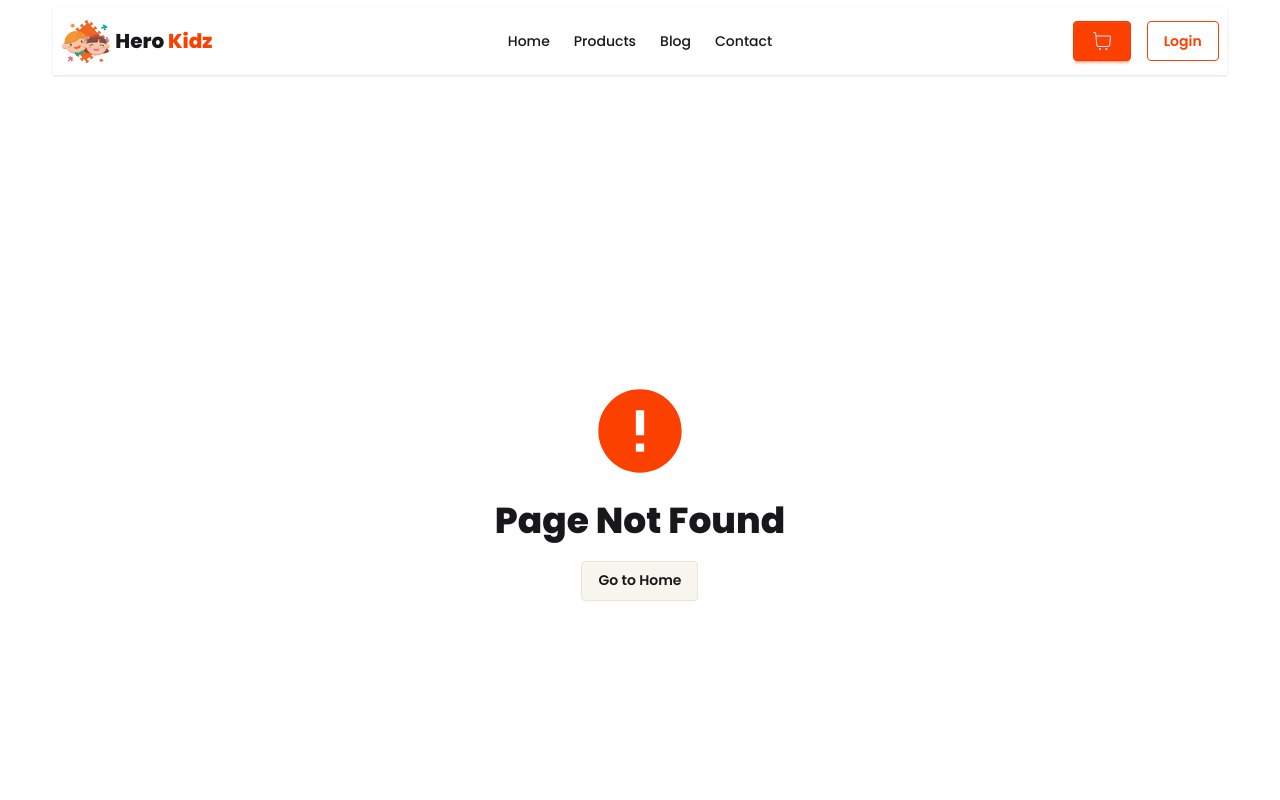
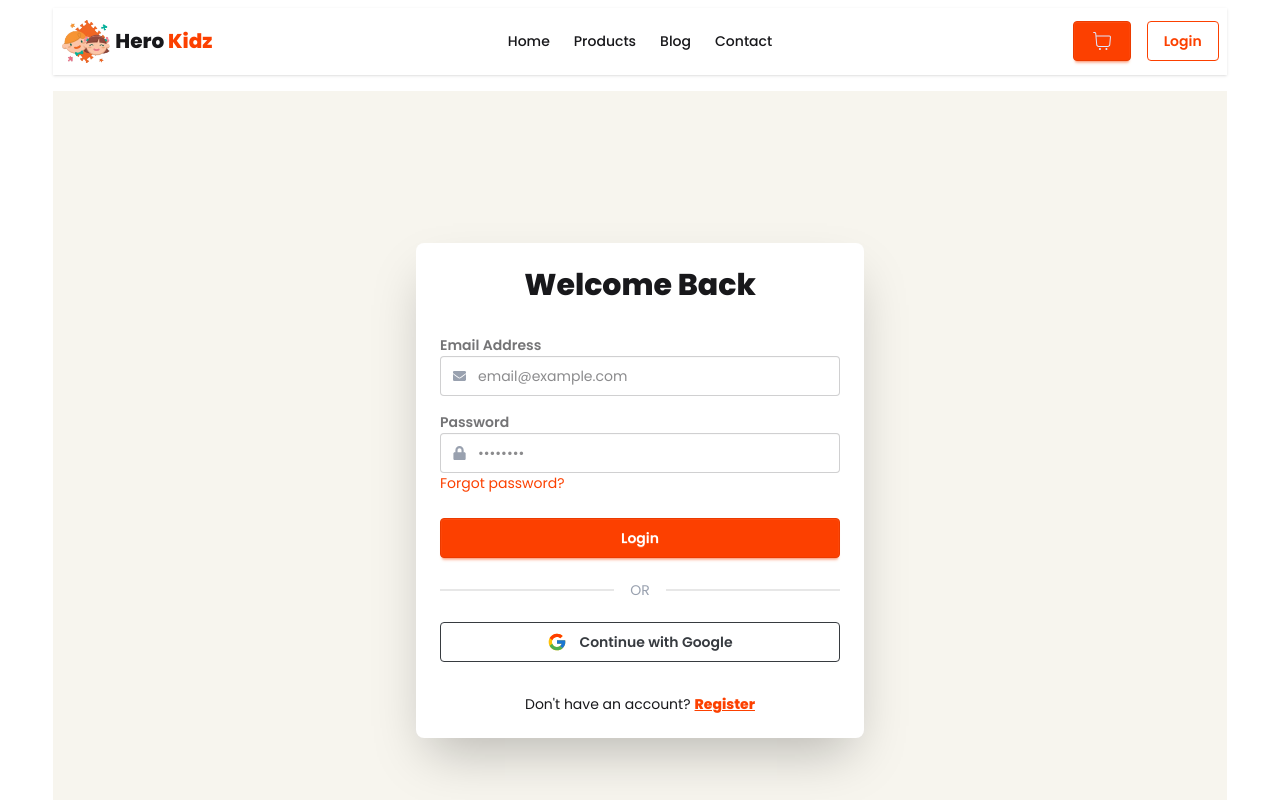
Before and after one commit to naims6/Hero-Kidz, a Next.js app: page /login in a window 1280 px wide. Before the commit this address had no page. Shown: the top 800 px of the page. Built offline with nearby package versions, Linux system fonts and the light colour scheme.

Commit message:
add: cart button and install next auth

```diff
--- a/package.json
+++ b/package.json
@@ -13,6 +13,7 @@
     "daisyui": "^5.5.14",
     "mongodb": "^7.0.0",
     "next": "16.1.1",
+    "next-auth": "^4.24.13",
     "react": "19.2.3",
     "react-dom": "19.2.3",
     "react-icons": "^5.5.0"
--- /dev/null
+++ b/src/app/(auth)/login/page.tsx
@@ -0,0 +1,63 @@
+"use client"
+import { FcGoogle } from 'react-icons/fc';
+import { FaEnvelope, FaLock } from 'react-icons/fa';
+import Link from 'next/link';
+
+const LoginPage = () => {
+  return (
+    <div className="min-h-screen flex items-center justify-center bg-base-200 px-4">
+      <div className="card w-full max-w-md bg-base-100 shadow-2xl">
+        <div className="card-body">
+          <h2 className="text-center text-3xl font-bold mb-6">Welcome Back</h2>
+
+          <form className="space-y-4">
+            {/* Email Input */}
+            <div className="form-control">
+              <label className="label">
+                <span className="label-text font-semibold">Email Address</span>
+              </label>
+              <div className="input w-full input-bordered flex items-center gap-3">
+                <FaEnvelope className="text-gray-400" />
+                <input type="email" placeholder="email@example.com" className="grow" required />
+              </div>
+            </div>
+
+            {/* Password Input */}
+            <div className="form-control">
+              <label className="label">
+                <span className="label-text font-semibold">Password</span>
+              </label>
+              <div className="input w-full input-bordered flex items-center gap-3">
+                <FaLock className="text-gray-400" />
+                <input type="password" placeholder="••••••••" className="grow" required />
+              </div>
+              <label className="label">
+                <a href="#" className="label-text-alt link link-hover text-primary">Forgot password?</a>
+              </label>
+            </div>
+
+            {/* Login Button */}
+            <div className="form-control mt-6">
+              <button className="btn w-full  btn-primary text-white">Login</button>
+            </div>
+          </form>
+
+          <div className="divider text-gray-400 text-sm">OR</div>
+
+          {/* Google Login */}
+          <button className="btn btn-outline btn-neutral w-full gap-3">
+            <FcGoogle className="text-xl" />
+            Continue with Google
+          </button>
+
+          <p className="text-center mt-6 text-sm">
+            Don&apos;t have an account?
+            <Link href="/register" className="link link-primary font-bold ml-1">Register</Link>
+          </p>
+        </div>
+      </div>
+    </div>
+  );
+};
+
+export default LoginPage;
--- /dev/null
+++ b/src/app/(auth)/register/page.tsx
@@ -0,0 +1,70 @@
+import React from 'react';
+import { FcGoogle } from 'react-icons/fc';
+import { FaUser, FaEnvelope, FaLock } from 'react-icons/fa';
+import Link from 'next/link';
+
+const RegisterPage = () => {
+  return (
+    <div className="min-h-screen flex items-center justify-center bg-base-200 px-4">
+      <div className="card w-full max-w-md bg-base-100 shadow-2xl">
+        <div className="card-body">
+          <h2 className="text-center text-3xl font-bold mb-6">Create Account</h2>
+
+          <form className="space-y-4">
+            {/* Full Name Input */}
+            <div className="">
+              <label className="label">
+                <span className="label-text font-semibold">Full Name</span>
+              </label>
+              <div className="input w-full input-bordered flex items-center gap-3">
+                <FaUser className="text-gray-400" />
+                <input type="text" placeholder="John Doe" className="grow" required />
+              </div>
+            </div>
+
+            {/* Email Input */}
+            <div className="form-control">
+              <label className="label">
+                <span className="label-text font-semibold">Email Address</span>
+              </label>
+              <div className="input w-full input-bordered flex items-center gap-3">
+                <FaEnvelope className="text-gray-400" />
+                <input type="email" placeholder="email@example.com" className="grow" required />
+              </div>
+            </div>
+
+            {/* Password Input */}
+            <div className="form-control">
+              <label className="label">
+                <span className="label-text font-semibold">Password</span>
+              </label>
+              <div className="input w-full input-bordered flex items-center gap-3">
+                <FaLock className="text-gray-400" />
+                <input type="password" placeholder="••••••••" className="grow" required />
+              </div>
+            </div>
+
+            {/* Register Button */}
+            <div className="form-control mt-6">
+              <button className="btn w-full btn-primary text-white">Create Account</button>
+            </div>
+          </form>
+
+          <div className="divider text-gray-400 text-sm">OR</div>
+
+          <button className="btn btn-outline btn-neutral w-full gap-3">
+            <FcGoogle className="text-xl" />
+            Sign up with Google
+          </button>
+
+          <p className="text-center mt-6 text-sm">
+            Already have an account?
+            <Link href="/login" className="link link-primary font-bold ml-1">Login</Link>
+          </p>
+        </div>
+      </div>
+    </div>
+  );
+};
+
+export default RegisterPage;
--- a/src/app/products/[id]/page.tsx
+++ b/src/app/products/[id]/page.tsx
@@ -1,10 +1,10 @@
 import { getSingleProducts } from "@/actions/server/product";
+import CartButton from "@/components/buttons/CartButton";
 import type { Metadata } from "next";
 import Image from "next/image";
 
 import {
   FaStar,
-  FaShoppingCart,
   FaCheckCircle,
   FaQuestionCircle,
 } from "react-icons/fa";
@@ -53,9 +53,13 @@ const ProductDetails = async ({
 }) => {
   const { id } = await params;
   const product = await getSingleProducts(id);
+  const uiProduct = {
+  ...product,
+  _id: product._id.toString(),
+};
+const {price, discount, image, title, bangla, info} = uiProduct
 
-  const discountedPrice =
-    product.price - (product.price * product.discount) / 100;
+  const discountedPrice = (price - (price * discount) / 100);
 
   return (
     <div className="max-w-7xl mx-auto p-4 md:p-8 bg-base-100">
@@ -64,8 +68,8 @@ const ProductDetails = async ({
         <div className="space-y-4">
           <div className="rounded-3xl overflow-hidden bg-gray-50 border border-base-200">
             <Image
-              src={product.image}
-              alt={product.title}
+              src={image}
+              alt={title}
               width={600}
               height={420}
               className="w-full h-auto object-cover hover:scale-105 transition-transform duration-500"
@@ -77,7 +81,7 @@ const ProductDetails = async ({
               <Image
                 width={200}
                 height={150}
-                src={product.image}
+                src={image}
                 className="opacity-80"
                 alt="thumb"
               />
@@ -89,10 +93,10 @@ const ProductDetails = async ({
         <div className="flex flex-col">
           <div className="badge badge-outline mb-2">Educational Toys</div>
           <h1 className="text-3xl md:text-4xl font-bold text-base-content mb-2">
-            {product.title}
+            {title}
           </h1>
           <p className="text-xl text-primary font-medium mb-4">
-            {product.bangla}
+            {bangla}
           </p>
 
           <div className="flex items-center gap-4 mb-6">
@@ -115,13 +119,13 @@ const ProductDetails = async ({
               <span className="text-4xl font-black text-primary">
                 ৳{discountedPrice}
               </span>
-              {product.discount > 0 && (
+              {discount > 0 && (
                 <span className="text-xl text-gray-400 line-through">
-                  ৳{product.price}
+                  ৳{price}
                 </span>
               )}
               <span className="badge badge-secondary ml-2">
-                SAVE {product.discount}%
+                SAVE {discount}%
               </span>
             </div>
           </div>
@@ -129,7 +133,7 @@ const ProductDetails = async ({
           <div className="space-y-4 mb-8">
             <h3 className="font-bold text-lg">Key Features:</h3>
             <ul className="grid grid-cols-1 md:grid-cols-2 gap-2">
-              {product.info.map((item: string, index: number) => (
+              {info.map((item: string, index: number) => (
                 <li key={index} className="flex items-center gap-2 text-sm">
                   <FaCheckCircle className="text-success" /> {item}
                 </li>
@@ -137,9 +141,7 @@ const ProductDetails = async ({
             </ul>
           </div>
 
-          <button className="btn btn-primary btn-lg w-full md:w-max px-12 gap-3 shadow-lg">
-            <FaShoppingCart /> Add to Cart
-          </button>
+          <CartButton product={uiProduct}/>
         </div>
       </div>
 
--- /dev/null
+++ b/src/components/buttons/CartButton.tsx
@@ -0,0 +1,44 @@
+"use client";
+
+import { usePathname, useRouter } from "next/navigation";
+import React from "react";
+import { FaShoppingCart } from "react-icons/fa";
+
+interface ProductProps {
+  product: {
+    _id: string;
+    title: string;
+    bangla: string;
+    image: string;
+    price: number;
+    discount?: number;
+    ratings: number;
+    reviews: number;
+    sold: number;
+    youtube?: string;
+    description?: string;
+    percentage?: number; // Added this since it's in your JSON
+  };
+}
+
+const CartButton = ({product} : ProductProps) => {
+    const isLogin = true
+    const router = useRouter()
+    const path = usePathname()
+
+    const add2Cart = () => {
+        if(isLogin) {
+            alert(product._id)
+        } else {
+            router.push(`/login?callbackUrl=${path}`)
+        }
+    }
+  return (
+    <button onClick={add2Cart} className="btn btn-primary w-full gap-2 text-white">
+      <FaShoppingCart />
+      Add to Cart
+    </button>
+  );
+};
+
+export default CartButton;
--- a/src/components/card/ProductCard.tsx
+++ b/src/components/card/ProductCard.tsx
@@ -4,10 +4,10 @@ import {
   FaStar,
   FaStarHalfAlt,
   FaRegStar,
-  FaShoppingCart,
 } from "react-icons/fa";
 import { CiViewTimeline } from "react-icons/ci";
 import Link from "next/link";
+import CartButton from "../buttons/CartButton";
 
 interface ProductProps {
   product: {
@@ -97,10 +97,7 @@ const ProductCard = ({ product }: ProductProps) => {
 
         {/* Action Button */}
         <div className="card-actions mt-4">
-          <button className="btn btn-primary w-full gap-2 text-white">
-            <FaShoppingCart />
-            Add to Cart
-          </button>
+          <CartButton product={product}/>
           <Link href={`/products/${_id}`} className="btn btn-primary w-full gap-2 text-white">
             <CiViewTimeline />
             View Details
```
Also changed, not shown: 1 other file (tests, documents, lock files or other folders).
